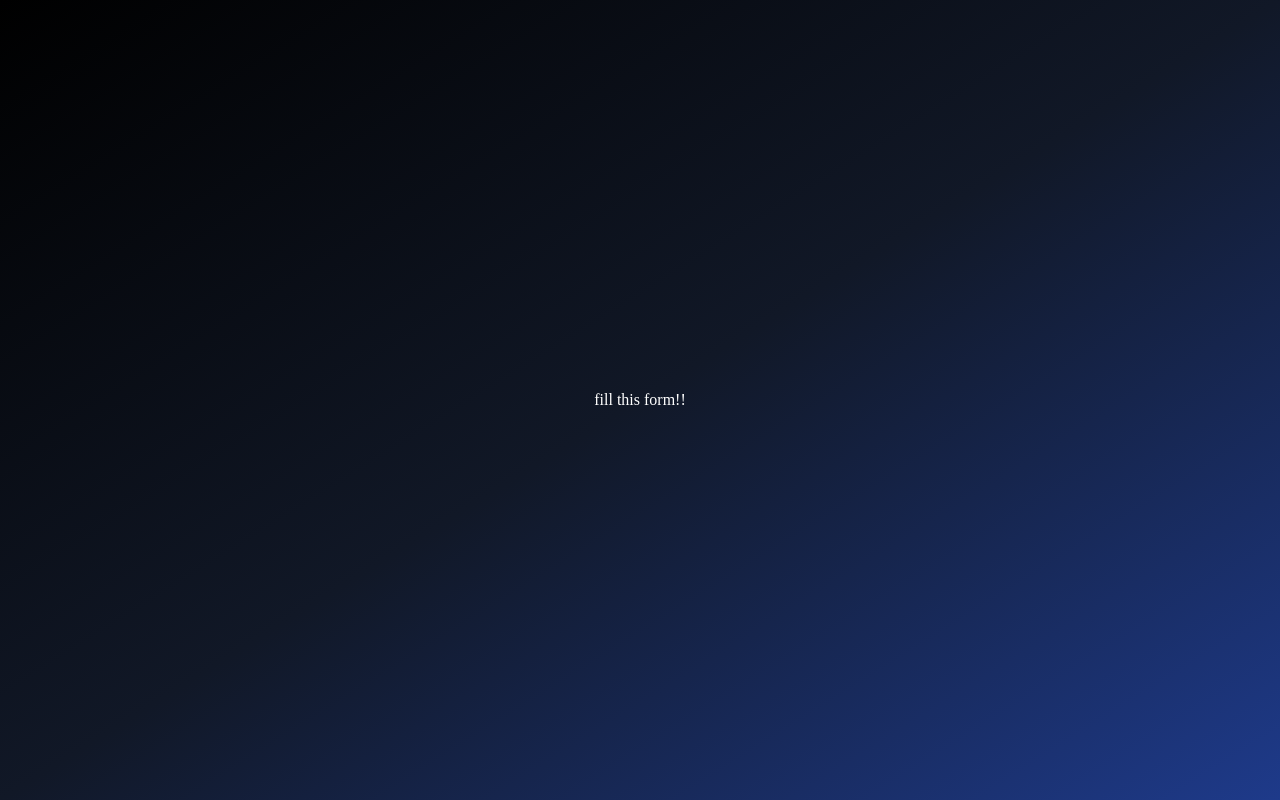
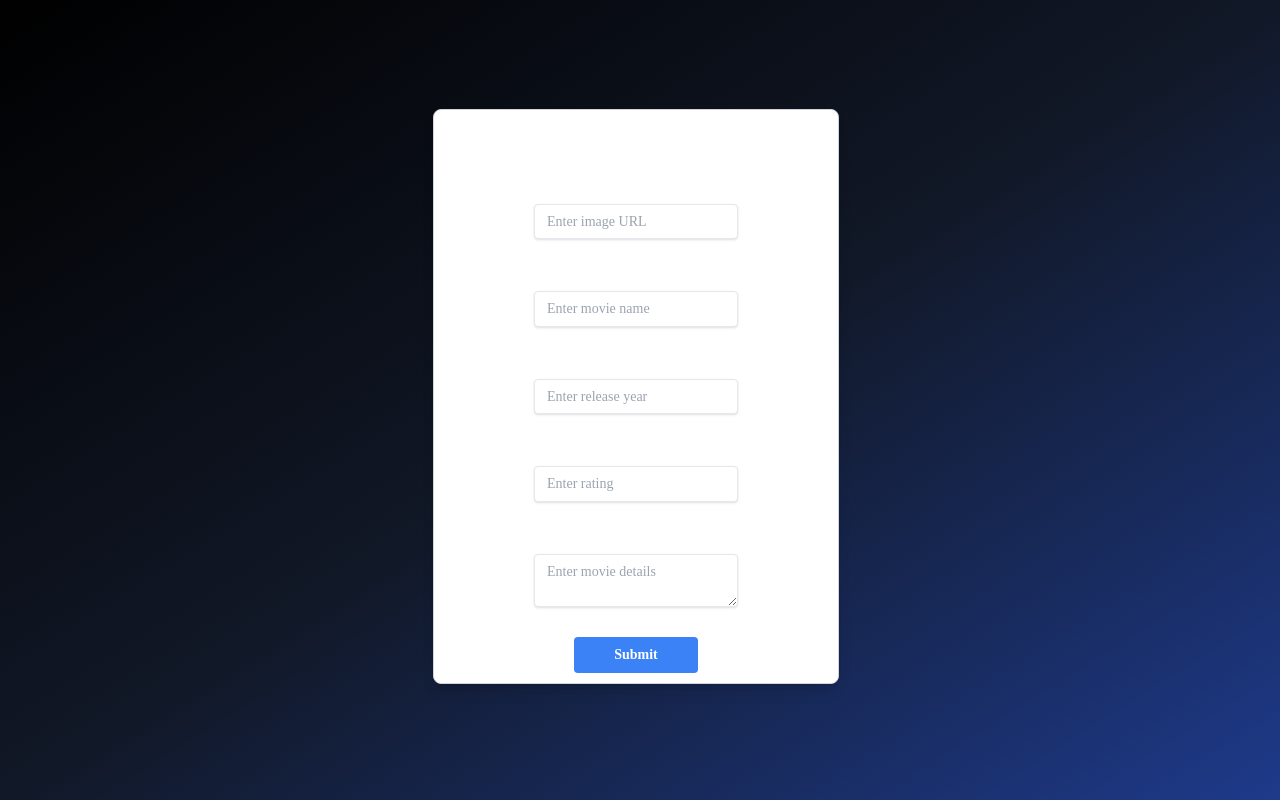
Before and after one commit to ankiiisharma/myShows, a React (Create React App) app: page /fillForm in a window 1280 px wide. Built offline with nearby package versions, Linux system fonts and the light colour scheme.

Commit message:
db connected

```diff
--- a/package.json
+++ b/package.json
@@ -6,9 +6,11 @@
     "@testing-library/jest-dom": "^5.17.0",
     "@testing-library/react": "^13.4.0",
     "@testing-library/user-event": "^13.5.0",
+    "axios": "^1.7.2",
     "lucide-react": "^0.383.0",
     "react": "^18.2.0",
     "react-dom": "^18.2.0",
+    "react-router-dom": "^6.23.1",
     "react-scripts": "5.0.1",
     "web-vitals": "^2.1.4"
   },
--- a/src/components/FillForm.js
+++ b/src/components/FillForm.js
@@ -1,10 +1,124 @@
-import React from "react";
+import React, { useState } from "react";
 
 const FillForm = () => {
+  const [formData, setFormData] = useState({
+    imageUrl: "",
+    name: "",
+    releasedOn: "",
+    rating: "",
+    details: "",
+  });
+
+  const handleChange = (e) => {
+    const { name, value } = e.target;
+    setFormData({ ...formData, [name]: value });
+  };
+
+  const handleSubmit = (e) => {
+    e.preventDefault();
+    console.log(formData);
+  };
+
   return (
-    <>
-      <h1 className="text-white"> fill this form!! </h1>
-    </>
+    <div className="text-gray-900 bg-white border border-gray-300 focus:outline-none hover:bg-gray-100 font-medium rounded-lg text-sm px-5 py-2.5 me-2 mb-2 dark:bg-gray-800 dark:text-white dark:border-gray-600 dark:hover:bg-gray-700 dark:hover:border-gray-600 p-10 rounded-lg shadow-lg">
+      <h2 className="text-2xl font-bold text-white mb-6 text-center">
+        Add Movie Details
+      </h2>
+      <form onSubmit={handleSubmit} className="space-y-6 px-20">
+        <div>
+          <label
+            className="block text-white text-sm font-bold mb-2"
+            htmlFor="imageUrl"
+          >
+            Image URL
+          </label>
+          <input
+            className="shadow appearance-none border rounded w-full py-2 px-3 text-gray-700 leading-tight focus:outline-none focus:shadow-outline"
+            id="imageUrl"
+            name="imageUrl"
+            type="text"
+            placeholder="Enter image URL"
+            value={formData.imageUrl}
+            onChange={handleChange}
+          />
+        </div>
+        <div>
+          <label
+            className="block text-white text-sm font-bold mb-2"
+            htmlFor="name"
+          >
+            Movie Name
+          </label>
+          <input
+            className="shadow appearance-none border rounded w-full py-2 px-3 text-gray-700 leading-tight focus:outline-none focus:shadow-outline"
+            id="name"
+            name="name"
+            type="text"
+            placeholder="Enter movie name"
+            value={formData.name}
+            onChange={handleChange}
+          />
+        </div>
+        <div>
+          <label
+            className="block text-white text-sm font-bold mb-2"
+            htmlFor="releasedOn"
+          >
+            Released On
+          </label>
+          <input
+            className="shadow appearance-none border rounded w-full py-2 px-3 text-gray-700 leading-tight focus:outline-none focus:shadow-outline"
+            id="releasedOn"
+            name="releasedOn"
+            type="text"
+            placeholder="Enter release year"
+            value={formData.releasedOn}
+            onChange={handleChange}
+          />
+        </div>
+        <div>
+          <label
+            className="block text-white text-sm font-bold mb-2"
+            htmlFor="rating"
+          >
+            Rating
+          </label>
+          <input
+            className="shadow appearance-none border rounded w-full py-2 px-3 text-gray-700 leading-tight focus:outline-none focus:shadow-outline"
+            id="rating"
+            name="rating"
+            type="text"
+            placeholder="Enter rating"
+            value={formData.rating}
+            onChange={handleChange}
+          />
+        </div>
+        <div>
+          <label
+            className="block text-white text-sm font-bold mb-2"
+            htmlFor="details"
+          >
+            Details
+          </label>
+          <textarea
+            className="shadow appearance-none border rounded w-full py-2 px-3 text-gray-700 leading-tight focus:outline-none focus:shadow-outline"
+            id="details"
+            name="details"
+            placeholder="Enter movie details"
+            value={formData.details}
+            onChange={handleChange}
+          />
+        </div>
+        <div className="flex items-center justify-center">
+          <button
+            className="bg-blue-500 hover:bg-blue-700 text-white font-bold py-2 pr-10 pl-10 rounded focus:outline-none focus:shadow-outline"
+            type="submit"
+          >
+            Submit
+          </button>
+        </div>
+      </form>
+    </div>
   );
 };
 
--- a/src/components/Shows.js
+++ b/src/components/Shows.js
@@ -1,79 +1,124 @@
+// import Show from "./Show";
+// import "./Shows.css";
+
+// function Shows({ searchInput }) {
+//   let ShowData = [
+//     {
+//       imageUrl:
+//         "https://m.media-amazon.com/images/M/MV5BY2NhNTc1OWYtODY0Zi00YjU1LTljNGItNTAzZjY5MjJlNDdmXkEyXkFqcGdeQXVyMTU0NTE4MTkz._V1_FMjpg_UX1000_.jpg",
+//       Name: "Predestination",
+//       ReleasedOn: "2014",
+//       Rating: "7.4/10",
+//       Details:
+//         "A temporal agent (Ethan Hawke) embarks on a final time-traveling assignment to prevent an elusive criminal from launching an attack that kills thousands of people.",
+//     },
+//     {
+//       imageUrl:
+//         "https://m.media-amazon.com/images/M/MV5BMjExMjkwNTQ0Nl5BMl5BanBnXkFtZTcwNTY0OTk1Mw@@._V1_.jpg",
+//       Name: "Inception",
+//       ReleasedOn: "2010",
+//       Rating: "8.8/10",
+//       Details:
+//         "A thief who steals corporate secrets through the use of dream-sharing technology is given the inverse task of planting an idea into the mind of a CEO.",
+//     },
+//     {
+//       imageUrl:
+//         "https://m.media-amazon.com/images/M/MV5BZjdkOTU3MDktN2IxOS00OGEyLWFmMjktY2FiMmZkNWIyODZiXkEyXkFqcGdeQXVyMTMxODk2OTU@._V1_.jpg",
+//       Name: "Interstellar",
+//       ReleasedOn: "2014",
+//       Rating: "8.6/10",
+//       Details:
+//         "A team of explorers travel through a wormhole in space in an attempt to ensure humanity's survival.",
+//     },
+//     {
+//       imageUrl:
+//         "https://m.media-amazon.com/images/M/MV5BNzQzOTk3OTAtNDQ0Zi00ZTVkLWI0MTEtMDllZjNkYzNjNTc4L2ltYWdlXkEyXkFqcGdeQXVyNjU0OTQ0OTY@._V1_.jpg",
+//       Name: "The Matrix",
+//       ReleasedOn: "1999",
+//       Rating: "8.7/10",
+//       Details:
+//         "A computer hacker learns from mysterious rebels about the true nature of his reality and his role in the war against its controllers.",
+//     },
+//     {
+//       imageUrl:
+//         "https://encrypted-tbn0.gstatic.com/images?q=tbn:ANd9GcSoAcJOvVP7JfEFBG3grthWGfZvREmlO__55Q&s",
+//       Name: "The Martian",
+//       ReleasedOn: "2015",
+//       Rating: "8.0/10",
+//       Details:
+//         "An astronaut becomes stranded on Mars after his team assume him dead, and must rely on his ingenuity to find a way to signal to Earth that he is alive.",
+//     },
+//     {
+//       imageUrl:
+//         "https://m.media-amazon.com/images/M/MV5BNzA1Njg4NzYxOV5BMl5BanBnXkFtZTgwODk5NjU3MzI@._V1_.jpg",
+//       Name: "Blade Runner 2049",
+//       ReleasedOn: "2017",
+//       Rating: "8.0/10",
+//       Details:
+//         "Young Blade Runner K's discovery of a long-buried secret leads him to track down former Blade Runner Rick Deckard, who's been missing for thirty years.",
+//     },
+//   ];
+
+//   ShowData = ShowData.filter((show) =>
+//     show.Name.toLowerCase().includes(searchInput.toLowerCase())
+//   );
+
+//   return (
+//     <div>
+//       <div className="grid grid-cols-1 md:grid-cols-2 lg:grid-cols-3 gap-8 max-w-6xl mx-auto">
+//         {ShowData.map((show) => (
+//           <Show
+//             key={show.Name}
+//             imageUrl={show.imageUrl}
+//             name={show.Name}
+//             Rating={show.Rating}
+//             ReleasedOn={show.ReleasedOn}
+//             Details={show.Details}
+//           />
+//         ))}
+//       </div>
+//     </div>
+//   );
+// }
+
+// export default Shows;
+
 import Show from "./Show";
 import "./Shows.css";
+import React, { useState, useEffect } from "react";
+import axios from "axios";
 
 function Shows({ searchInput }) {
-  let ShowData = [
-    {
-      imageUrl:
-        "https://m.media-amazon.com/images/M/MV5BY2NhNTc1OWYtODY0Zi00YjU1LTljNGItNTAzZjY5MjJlNDdmXkEyXkFqcGdeQXVyMTU0NTE4MTkz._V1_FMjpg_UX1000_.jpg",
-      Name: "Predestination",
-      ReleasedOn: "2014",
-      Rating: "7.4/10",
-      Details:
-        "A temporal agent (Ethan Hawke) embarks on a final time-traveling assignment to prevent an elusive criminal from launching an attack that kills thousands of people.",
-    },
-    {
-      imageUrl:
-        "https://m.media-amazon.com/images/M/MV5BMjExMjkwNTQ0Nl5BMl5BanBnXkFtZTcwNTY0OTk1Mw@@._V1_.jpg",
-      Name: "Inception",
-      ReleasedOn: "2010",
-      Rating: "8.8/10",
-      Details:
-        "A thief who steals corporate secrets through the use of dream-sharing technology is given the inverse task of planting an idea into the mind of a CEO.",
-    },
-    {
-      imageUrl:
-        "https://m.media-amazon.com/images/M/MV5BZjdkOTU3MDktN2IxOS00OGEyLWFmMjktY2FiMmZkNWIyODZiXkEyXkFqcGdeQXVyMTMxODk2OTU@._V1_.jpg",
-      Name: "Interstellar",
-      ReleasedOn: "2014",
-      Rating: "8.6/10",
-      Details:
-        "A team of explorers travel through a wormhole in space in an attempt to ensure humanity's survival.",
-    },
-    {
-      imageUrl:
-        "https://m.media-amazon.com/images/M/MV5BNzQzOTk3OTAtNDQ0Zi00ZTVkLWI0MTEtMDllZjNkYzNjNTc4L2ltYWdlXkEyXkFqcGdeQXVyNjU0OTQ0OTY@._V1_.jpg",
-      Name: "The Matrix",
-      ReleasedOn: "1999",
-      Rating: "8.7/10",
-      Details:
-        "A computer hacker learns from mysterious rebels about the true nature of his reality and his role in the war against its controllers.",
-    },
-    {
-      imageUrl:
-        "https://encrypted-tbn0.gstatic.com/images?q=tbn:ANd9GcSoAcJOvVP7JfEFBG3grthWGfZvREmlO__55Q&s",
-      Name: "The Martian",
-      ReleasedOn: "2015",
-      Rating: "8.0/10",
-      Details:
-        "An astronaut becomes stranded on Mars after his team assume him dead, and must rely on his ingenuity to find a way to signal to Earth that he is alive.",
-    },
-    {
-      imageUrl:
-        "https://m.media-amazon.com/images/M/MV5BNzA1Njg4NzYxOV5BMl5BanBnXkFtZTgwODk5NjU3MzI@._V1_.jpg",
-      Name: "Blade Runner 2049",
-      ReleasedOn: "2017",
-      Rating: "8.0/10",
-      Details:
-        "Young Blade Runner K's discovery of a long-buried secret leads him to track down former Blade Runner Rick Deckard, who's been missing for thirty years.",
-    },
-  ];
+  const [shows, setShows] = useState([]);
 
-  ShowData = ShowData.filter((show) =>
+  useEffect(() => {
+    const fetchData = async () => {
+      try {
+        const response = await axios.get("http://localhost:5000/shows");
+        setShows(response.data);
+      } catch (error) {
+        console.error("Error fetching the shows data:", error);
+      }
+    };
+
+    fetchData();
+  }, []);
+
+  const filteredShows = shows.filter((show) =>
     show.Name.toLowerCase().includes(searchInput.toLowerCase())
   );
 
   return (
     <div>
       <div className="grid grid-cols-1 md:grid-cols-2 lg:grid-cols-3 gap-8 max-w-6xl mx-auto">
-        {ShowData.map((show) => (
+        {filteredShows.map((show) => (
           <Show
             key={show.Name}
             imageUrl={show.imageUrl}
-            name={show.Name}
+            Name={show.Name}
             Rating={show.Rating}
             ReleasedOn={show.ReleasedOn}
-            Details={show.Details}
+            Details={Show.Details}
           />
         ))}
       </div>
```
Also changed, not shown: 1 other file (tests, documents, lock files or other folders).
